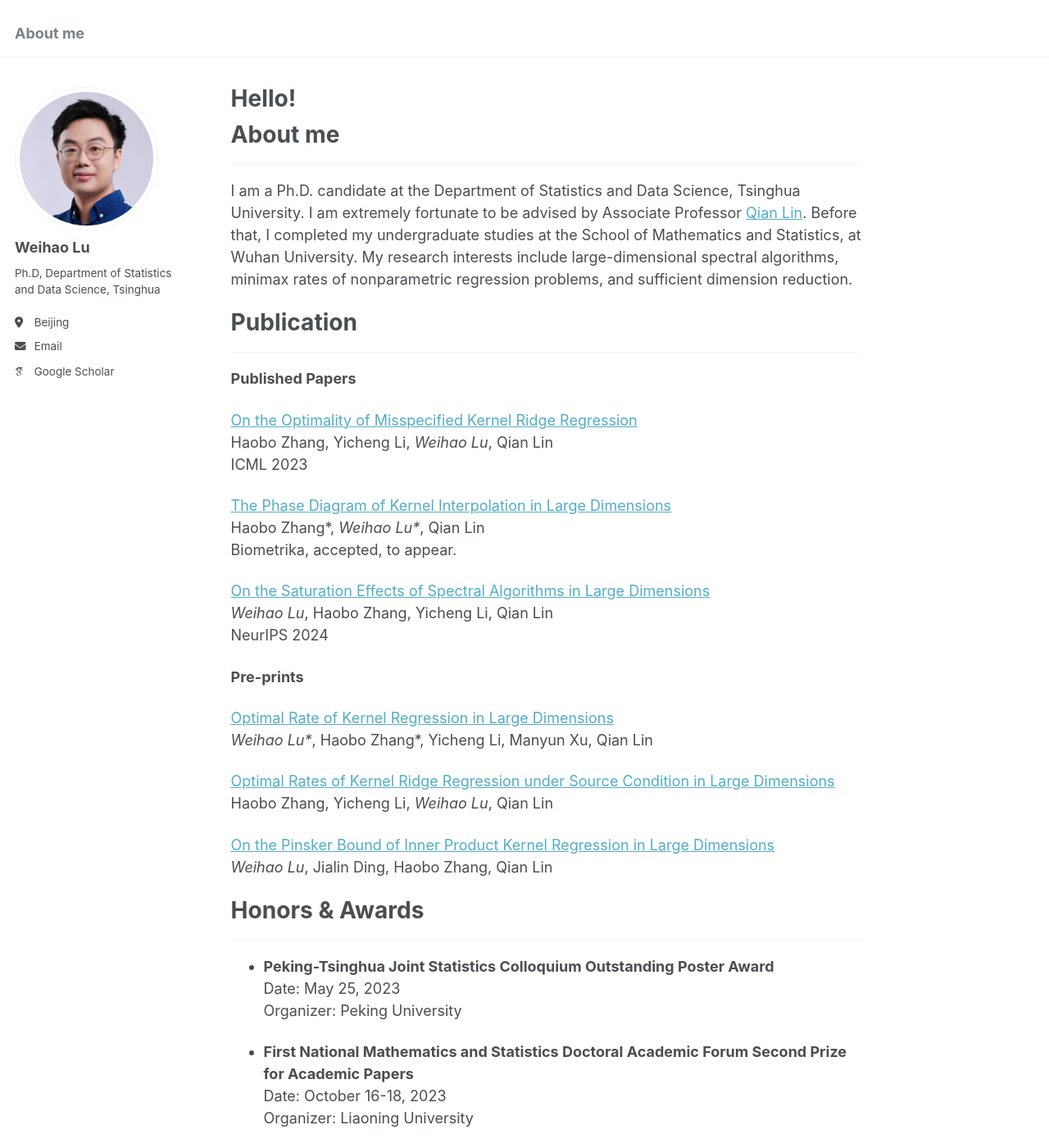
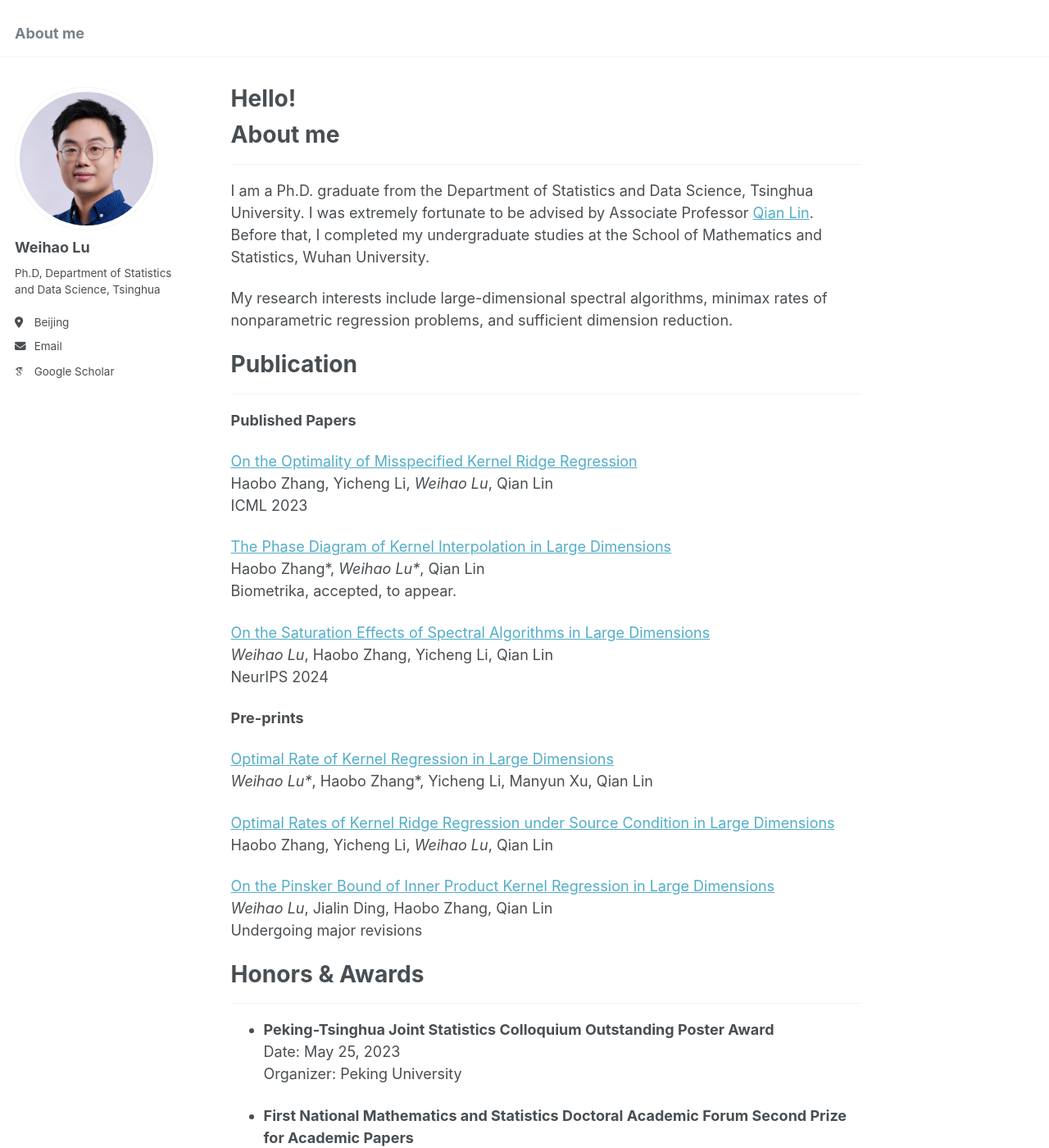
Before and after one commit to luweihao/luweihao.github.io, a Jekyll site: the page built from _pages/about.md, in a window 1280 px wide and 1400 px high. Shown: the whole window at 82% size. Built offline with Jekyll 4.4.1, drawn with Linux system fonts in a browser that asks for light colours; some web fonts are replaced.

Commit message:
Update about.md

```diff
--- a/_pages/about.md
+++ b/_pages/about.md
@@ -9,10 +9,10 @@ redirect_from:
 
 # About me
 ------
-I am a Ph.D. candidate at the Department of Statistics and Data Science, Tsinghua University.
-I am extremely fortunate to be advised by Associate Professor [Qian Lin](https://sites.google.com/site/qianlincd/).
-Before that, I completed my undergraduate studies at the School of Mathematics and Statistics, at Wuhan University.
+I am a Ph.D. graduate from the Department of Statistics and Data Science, Tsinghua University. I was extremely fortunate to be advised by Associate Professor [Qian Lin](https://sites.google.com/site/qianlincd/). Before that, I completed my undergraduate studies at the School of Mathematics and Statistics, Wuhan University.
+
 My research interests include large-dimensional spectral algorithms, minimax rates of nonparametric regression problems, and sufficient dimension reduction.
+
 
 
 # Publication
@@ -40,8 +40,9 @@ NeurIPS 2024
 [Optimal Rates of Kernel Ridge Regression under Source Condition in Large Dimensions](https://arxiv.org/abs/2401.01270)\\
 Haobo Zhang, Yicheng Li, *Weihao Lu*, Qian Lin
 
-[On the Pinsker Bound of Inner Product Kernel Regression in Large Dimensions](https://arxiv.org/abs/2409.00915)\\
+[On the Pinsker Bound of Inner Product Kernel Regression in Large Dimensions](https://arxiv.org/abs/2409.00915)
 *Weihao Lu*, Jialin Ding, Haobo Zhang, Qian Lin
+Undergoing major revisions
 
 
 # Honors & Awards
```
